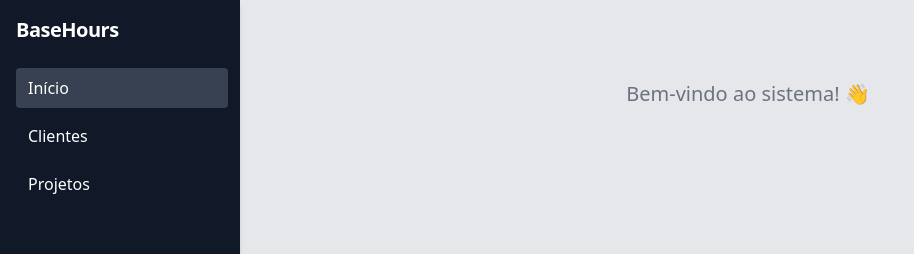
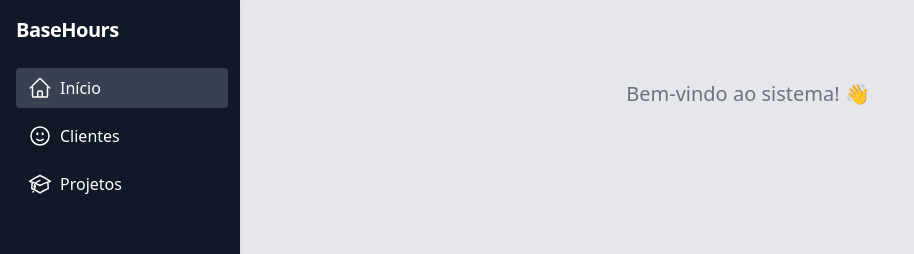
Before and after one commit to flavio-santos-ti/BaseHours, an Angular app in the folder Frontend/basehours-frontend/: page / in a window 1280 px wide. Shown: the top 254 px of the page, without its empty margins (0-914 px from the left). Built offline with nearby package versions, Linux system fonts and the light colour scheme.

Commit message:
✨ feat: add icons and fix alignment in sidebar menu.

```diff
--- a/Frontend/basehours-frontend/src/app/components/sidebar/sidebar.component.html
+++ b/Frontend/basehours-frontend/src/app/components/sidebar/sidebar.component.html
@@ -11,8 +11,13 @@
         routerLink="/"
         routerLinkActive="bg-gray-700 mr-3"
         [routerLinkActiveOptions]="{ exact: true }"
-        class="block px-3 py-2 rounded hover:bg-gray-700"
+        class="flex items-center gap-2 px-3 py-2 rounded hover:bg-gray-700"
       >
+
+        <svg xmlns="http://www.w3.org/2000/svg" fill="none" viewBox="0 0 24 24" stroke-width="1.5" stroke="currentColor" class="size-6">
+          <path stroke-linecap="round" stroke-linejoin="round" d="m2.25 12 8.954-8.955c.44-.439 1.152-.439 1.591 0L21.75 12M4.5 9.75v10.125c0 .621.504 1.125 1.125 1.125H9.75v-4.875c0-.621.504-1.125 1.125-1.125h2.25c.621 0 1.125.504 1.125 1.125V21h4.125c.621 0 1.125-.504 1.125-1.125V9.75M8.25 21h8.25" />
+        </svg>
+
         Início
       </a>
 
@@ -23,8 +28,13 @@
       <a
         routerLink="/clients"
         routerLinkActive="bg-gray-700 mr-3"
-        class="block px-3 py-2 rounded hover:bg-gray-700"
+        class="flex items-center gap-2 px-3 py-2 rounded hover:bg-gray-700"
       >
+
+        <svg xmlns="http://www.w3.org/2000/svg" fill="none" viewBox="0 0 24 24" stroke-width="1.5" stroke="currentColor" class="size-6">
+          <path stroke-linecap="round" stroke-linejoin="round" d="M15.182 15.182a4.5 4.5 0 0 1-6.364 0M21 12a9 9 0 1 1-18 0 9 9 0 0 1 18 0ZM9.75 9.75c0 .414-.168.75-.375.75S9 10.164 9 9.75 9.168 9 9.375 9s.375.336.375.75Zm-.375 0h.008v.015h-.008V9.75Zm5.625 0c0 .414-.168.75-.375.75s-.375-.336-.375-.75.168-.75.375-.75.375.336.375.75Zm-.375 0h.008v.015h-.008V9.75Z" />
+        </svg>
+
         Clientes
       </a>
 
@@ -34,8 +44,13 @@
       <a
         routerLink="/projects"
         routerLinkActive="bg-gray-700 mr-3"
-        class="block px-3 py-2 rounded hover:bg-gray-700"
+        class="flex items-center gap-2 px-3 py-2 rounded hover:bg-gray-700"
       >
+
+        <svg xmlns="http://www.w3.org/2000/svg" fill="none" viewBox="0 0 24 24" stroke-width="1.5" stroke="currentColor" class="size-6">
+          <path stroke-linecap="round" stroke-linejoin="round" d="M4.26 10.147a60.438 60.438 0 0 0-.491 6.347A48.62 48.62 0 0 1 12 20.904a48.62 48.62 0 0 1 8.232-4.41 60.46 60.46 0 0 0-.491-6.347m-15.482 0a50.636 50.636 0 0 0-2.658-.813A59.906 59.906 0 0 1 12 3.493a59.903 59.903 0 0 1 10.399 5.84c-.896.248-1.783.52-2.658.814m-15.482 0A50.717 50.717 0 0 1 12 13.489a50.702 50.702 0 0 1 7.74-3.342M6.75 15a.75.75 0 1 0 0-1.5.75.75 0 0 0 0 1.5Zm0 0v-3.675A55.378 55.378 0 0 1 12 8.443m-7.007 11.55A5.981 5.981 0 0 0 6.75 15.75v-1.5" />
+        </svg>
+
         Projetos
       </a>
     </li>
```
